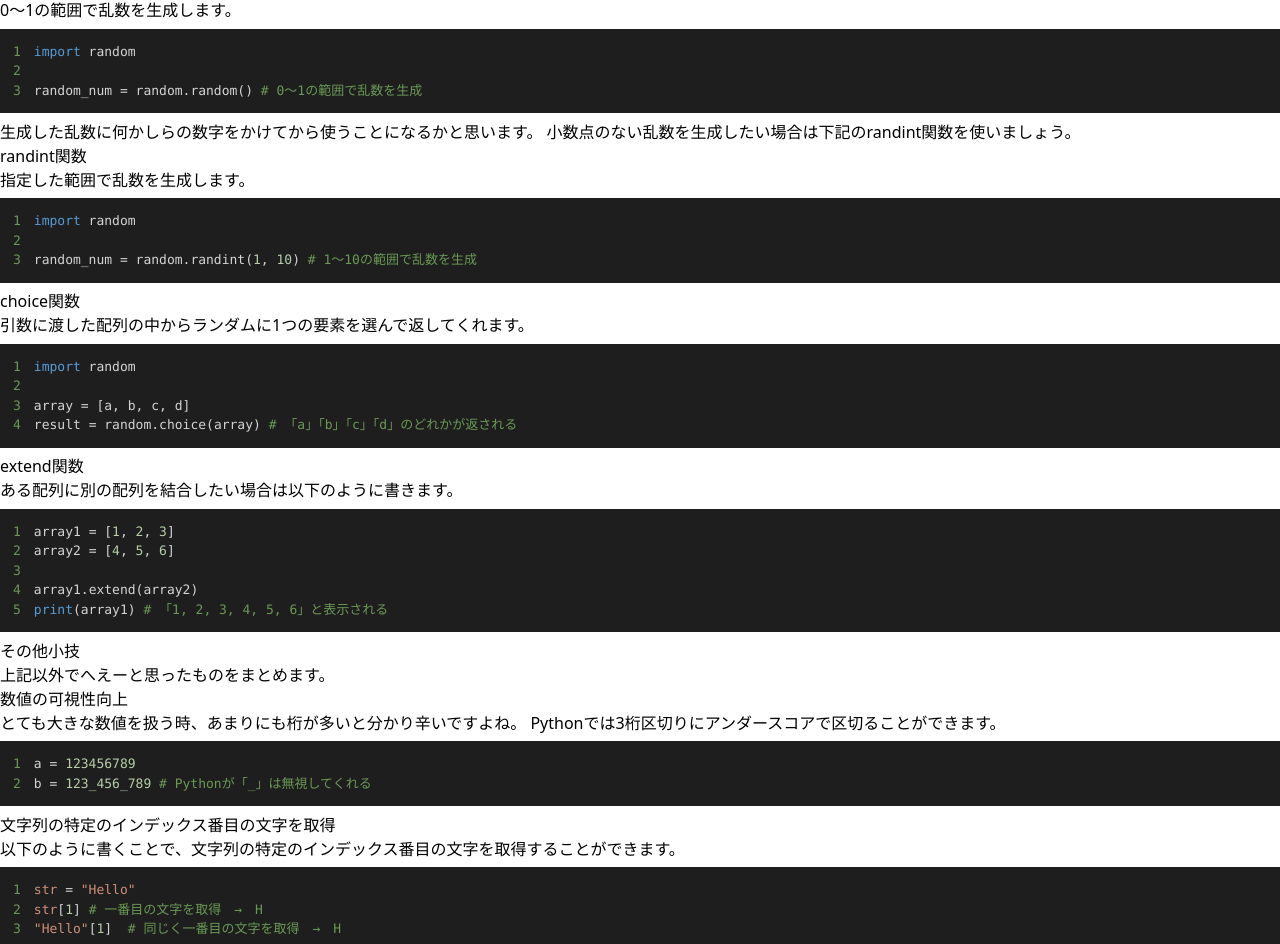
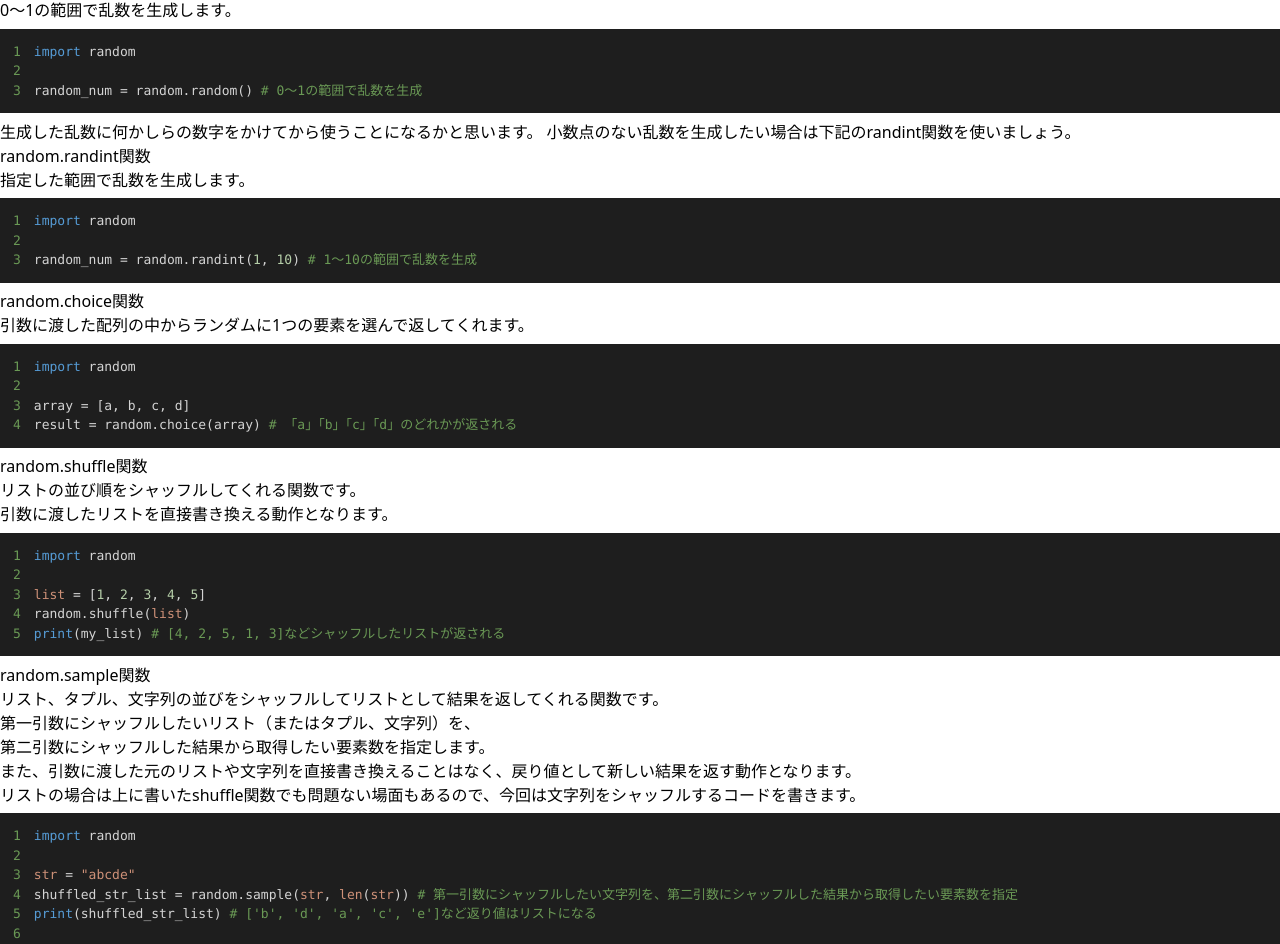
Before and after one commit to nattomatofu/blog, a Next.js app: page /posts/python-memo in a window 1280 px wide. Shown: the part 1553-2497 px from the top of the page. Built offline with nearby package versions, Linux system fonts and the light colour scheme.

Commit message:
python記事を追記

```diff
--- a/src/pages/posts/python-memo.js
+++ b/src/pages/posts/python-memo.js
@@ -61,9 +61,9 @@ const PythonMemo = () => {
                         </Preface>
                     </section>
                     <section>
-                        <MainHeading>組み込み関数</MainHeading>
+                        <MainHeading>便利な関数</MainHeading>
                         <MainParagraph>
-                            組み込み関数で初めて知ったものなど、勉強になったものを列挙します。
+                            メモとして残しておきたい関数を列挙します。
                             <MediumHeading>input関数</MediumHeading>
                             <MediumParagraph>
                                 以下のように使用します。
@@ -147,7 +147,7 @@ print(format_num) # →　1.23と表示される`}
                                     {` 文字列.count("a") # 文字列に含まれる「a」の数をを返す`}
                                 </CodeBlock>
                             </MediumParagraph>
-                            <MediumHeading>random関数</MediumHeading>
+                            <MediumHeading>random.random関数</MediumHeading>
                             <MediumParagraph>
                                 0〜1の範囲で乱数を生成します。
                                 <CodeBlock language={"python"} isLineNum={true}>
@@ -158,7 +158,7 @@ random_num = random.random() # 0〜1の範囲で乱数を生成`}
                                 生成した乱数に何かしらの数字をかけてから使うことになるかと思います。
                                 小数点のない乱数を生成したい場合は下記のrandint関数を使いましょう。
                             </MediumParagraph>
-                            <MediumHeading>randint関数</MediumHeading>
+                            <MediumHeading>random.randint関数</MediumHeading>
                             <MediumParagraph>
                                 指定した範囲で乱数を生成します。
                                 <CodeBlock language={"python"} isLineNum={true}>
@@ -167,7 +167,7 @@ random_num = random.random() # 0〜1の範囲で乱数を生成`}
 random_num = random.randint(1, 10) # 1〜10の範囲で乱数を生成`}
                                 </CodeBlock>
                             </MediumParagraph>
-                            <MediumHeading>choice関数</MediumHeading>
+                            <MediumHeading>random.choice関数</MediumHeading>
                             <MediumParagraph>
                                 引数に渡した配列の中からランダムに1つの要素を選んで返してくれます。
                                 <CodeBlock language={"python"} isLineNum={true}>
@@ -175,6 +175,49 @@ random_num = random.randint(1, 10) # 1〜10の範囲で乱数を生成`}
 
 array = [a, b, c, d]
 result = random.choice(array) # 「a」「b」「c」「d」のどれかが返される`}
+                                </CodeBlock>
+                            </MediumParagraph>
+                            <MediumHeading>random.shuffle関数</MediumHeading>
+                            <MediumParagraph>
+                                リストの並び順をシャッフルしてくれる関数です。
+                                <br />
+                                <UnderLineBoldText>
+                                    引数に渡したリストを直接書き換える動作となります。
+                                </UnderLineBoldText>
+                                <CodeBlock language={"python"} isLineNum={true}>
+                                    {`import random
+
+list = [1, 2, 3, 4, 5]
+random.shuffle(list)
+print(my_list) # [4, 2, 5, 1, 3]などシャッフルしたリストが返される`}
+                                </CodeBlock>
+                            </MediumParagraph>
+                            <MediumHeading>random.sample関数</MediumHeading>
+                            <MediumParagraph>
+                                リスト、タプル、文字列の並びをシャッフルして
+                                <UnderLineBoldText>
+                                    リストとして
+                                </UnderLineBoldText>
+                                結果を返してくれる関数です。
+                                <br />
+                                第一引数にシャッフルしたいリスト（またはタプル、文字列）を、
+                                <br />
+                                第二引数にシャッフルした結果から取得したい要素数を指定します。
+                                <br />
+                                <UnderLineBoldText>
+                                    また、引数に渡した元のリストや文字列を直接書き換えることはなく、戻り値として新しい結果を返す動作となります。
+                                </UnderLineBoldText>
+                                <br />
+                                リストの場合は上に書いたshuffle関数でも問題ない場面もあるので、今回は文字列をシャッフルするコードを書きます。
+                                <CodeBlock language={"python"} isLineNum={true}>
+                                    {`import random
+
+str = "abcde"
+shuffled_str_list = random.sample(str, len(str)) # 第一引数にシャッフルしたい文字列を、第二引数にシャッフルした結果から取得したい要素数を指定
+print(shuffled_str_list) # ['b', 'd', 'a', 'c', 'e']など返り値はリストになる
+
+shuffled_str = "".join(shuffled_str_list) # join関数を使ってリストを文字列に戻す
+print(shuffled_str) # 「bdace」の文字列になる`}
                                 </CodeBlock>
                             </MediumParagraph>
                             <MediumHeading>extend関数</MediumHeading>
@@ -187,6 +230,17 @@ array2 = [4, 5, 6]
 array1.extend(array2)
 print(array1) # 「1, 2, 3, 4, 5, 6」と表示される`}
                                 </CodeBlock>
+                            </MediumParagraph>
+                            <MediumHeading>range関数</MediumHeading>
+                            <MediumParagraph>
+                                for文で頻繁に使用するrange関数ですが、3つ目の引数で値の増える量を指定することができます。
+                                <CodeBlock language={"python"} isLineNum={true}>
+                                    {`for number in range(1, 11, 3)
+    print(number) # 1 4 7 10 が表示される`}
+                                </CodeBlock>
+                                また、返される値の範囲は、2つ目の引数に与えた値未満の範囲になることにも注意しましょう。
+                                <br />
+                                上記の例だと、2つ目の引数に「11」を指定しているので、「10」までループが実行されます。
                             </MediumParagraph>
                         </MainParagraph>
                     </section>
```
Also changed, not shown: 1 other file (tests, documents, lock files or other folders).
